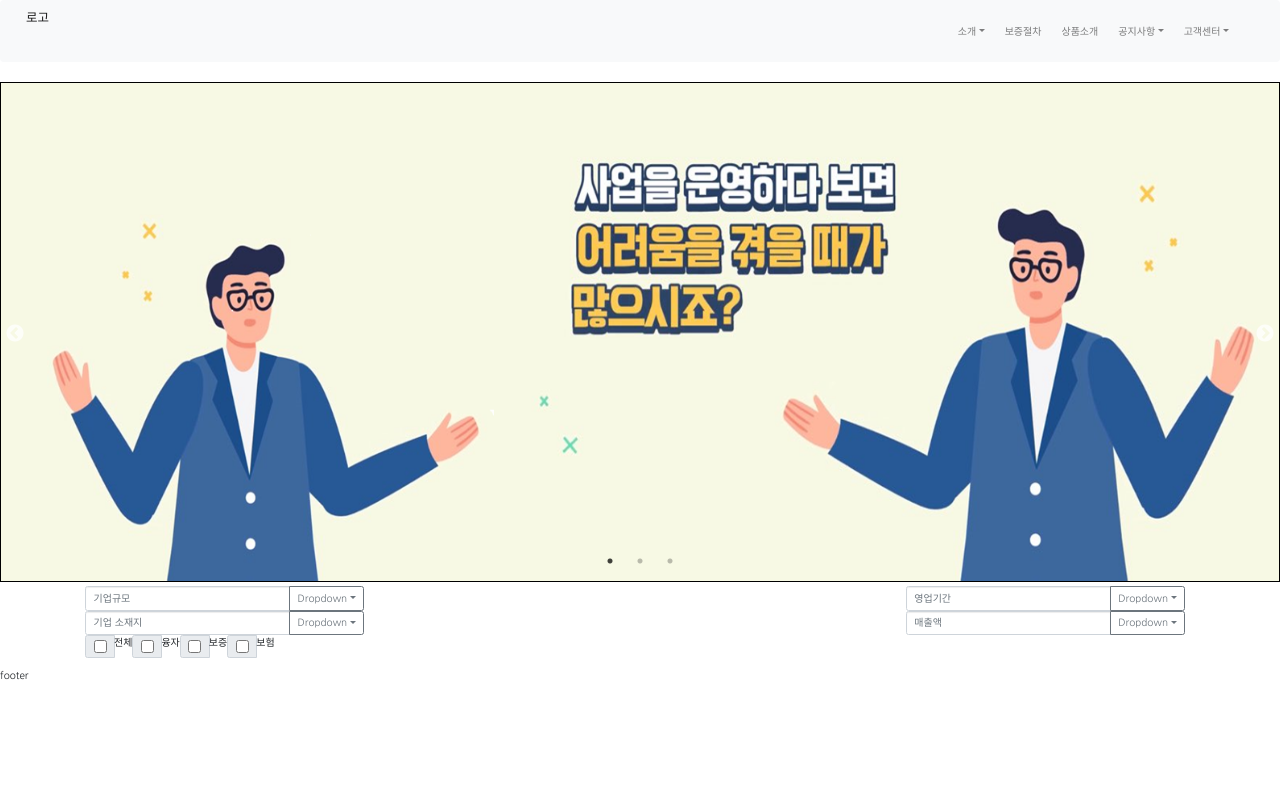
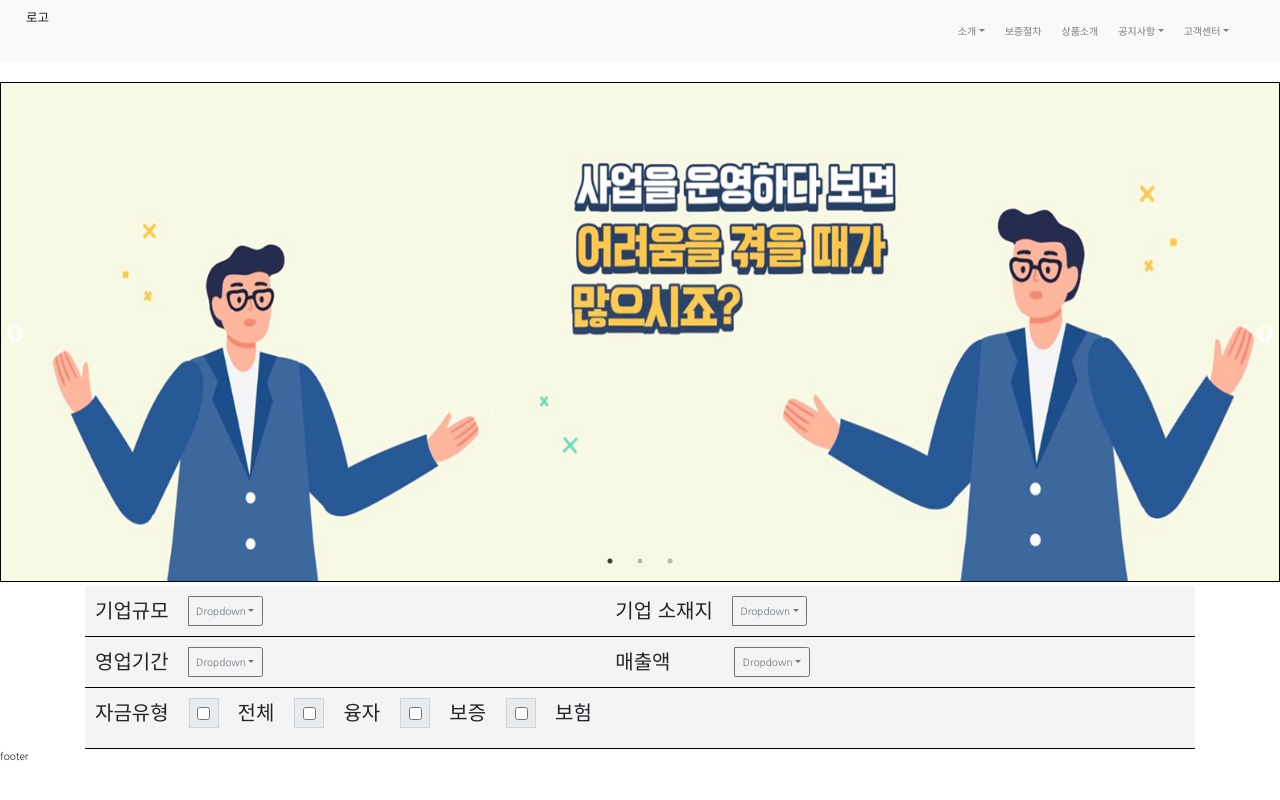
Before and after one commit to cohim/cosohim-hackathon, a React (Create React App) app: page /recommend in a window 1280 px wide. Built offline with nearby package versions, Linux system fonts and the light colour scheme.

Commit message:
recommend

```diff
--- a/src/components/RecommendComponent/index.js
+++ b/src/components/RecommendComponent/index.js
@@ -4,10 +4,11 @@ import { InputGroup, DropdownButton, Dropdown, FormControl } from 'react-bootstr
 const RecommendComponent = () => {
     return (
       <div className="RecommendComponent_container">
-<div className="top">
-      <div class="recommend-1">
+<table className="recommendtable">
+      <tr>
+        <td>
           <InputGroup>
-              <FormControl placeholder="기업규모" aria-label="Recipient's username" aria-describedby="basic-addon2" />
+          <span>기업규모</span>
 
 
               <DropdownButton as={InputGroup.Append} variant="outline-secondary" title="Dropdown" id="input-group-dropdown-2">
@@ -23,9 +24,10 @@ const RecommendComponent = () => {
               </DropdownButton>
 
           </InputGroup>
-
+          </td>
+        <td>
           <InputGroup>
-              <FormControl placeholder="기업 소재지" aria-label="Recipient's username" aria-describedby="basic-addon2" />
+          <span>기업 소재지</span>
 
               <DropdownButton as={InputGroup.Append} variant="outline-secondary" title="Dropdown" id="input-group-dropdown-2">
                   <Dropdown.Item href="#">전체</Dropdown.Item>
@@ -51,11 +53,11 @@ const RecommendComponent = () => {
               </DropdownButton>
 
           </InputGroup>
-      </div>
-      <div class="recommend-2">
-
+          </td></tr>
+            <tr>
+              <td>
           <InputGroup>
-              <FormControl placeholder="영업기간" aria-label="Recipient's username" aria-describedby="basic-addon2" />
+          <span>영업기간</span>
 
               <DropdownButton as={InputGroup.Append} variant="outline-secondary" title="Dropdown" id="input-group-dropdown-2">
                   <Dropdown.Item href="#">전체</Dropdown.Item>
@@ -69,9 +71,11 @@ const RecommendComponent = () => {
               </DropdownButton>
 
           </InputGroup>
+          </td>
+              <td>
+          <InputGroup>
+             <span>매출액&nbsp;&nbsp;&nbsp;&nbsp;&nbsp;&nbsp;&nbsp;&nbsp;</span>
 
-          <InputGroup>
-              <FormControl placeholder="매출액" aria-label="Recipient's username" aria-describedby="basic-addon2" />
 
               <DropdownButton as={InputGroup.Append} variant="outline-secondary" title="Dropdown" id="input-group-dropdown-2">
                   <Dropdown.Item href="#">전체</Dropdown.Item>
@@ -87,50 +91,30 @@ const RecommendComponent = () => {
               </DropdownButton>
 
           </InputGroup>
+          </td></tr>
 
-      </div>
-      </div>
-
-      <div>
-
-          <div class="recommend-3">
+          <tr ><td colspan="2">
               <InputGroup className="mb-3">
                   <InputGroup.Prepend>
+                  <span>자금유형</span>
                       <InputGroup.Checkbox aria-label="Checkbox for following text input" />
                   </InputGroup.Prepend>
                   <span>전체</span>
-              </InputGroup>
-          </div>
-
-          <div class="recommend-4">
-              <InputGroup className="mb-3">
                   <InputGroup.Prepend>
                       <InputGroup.Checkbox aria-label="Checkbox for following text input" />
                   </InputGroup.Prepend>
                   <span>융자</span>
-              </InputGroup>
-          </div>
-
-          <div class="recommend-5">
-              <InputGroup className="mb-3">
                   <InputGroup.Prepend>
                       <InputGroup.Checkbox aria-label="Checkbox for following text input" />
                   </InputGroup.Prepend>
                   <span>보증</span>
-              </InputGroup>
-          </div>
-
-          <div class="recommend-6">
-              <InputGroup className="mb-3">
                   <InputGroup.Prepend>
                       <InputGroup.Checkbox aria-label="Checkbox for following text input" />
                   </InputGroup.Prepend>
                   <span>보험</span>
               </InputGroup>
-          </div>
-
-      </div>
-  </div>
+      </td></tr>
+  </table></div>
 
 )
 }
--- a/src/style/Recommend.css
+++ b/src/style/Recommend.css
@@ -4,7 +4,10 @@
 .RecommendComponent_container .top{
   overflow: hidden;
 }
-.RecommendComponent_container .recommend-1{
+/* .
+
+.recommend-1{
+
   float: left;
 }
 .RecommendComponent_container .recommend-2{
@@ -21,4 +24,27 @@
 }
 .RecommendComponent_container .recommend-6{
   display: inline-block;
+} */
+.RecommendComponent_container table{
+  width:100%;
+  border:red;
+  padding:50px;
 }
+
+.RecommendComponent_container .recommendtable td{
+  border-bottom:1px solid black;
+  padding:10px;
+}
+
+.input-group span{
+  margin-right: 20px;
+}
+
+.RecommendComponent_container td {
+  border:none;
+}
+
+.RecommendComponent_container{
+  font-size: 2em;
+  background-color: #F4F4F4F4;
+}
```
